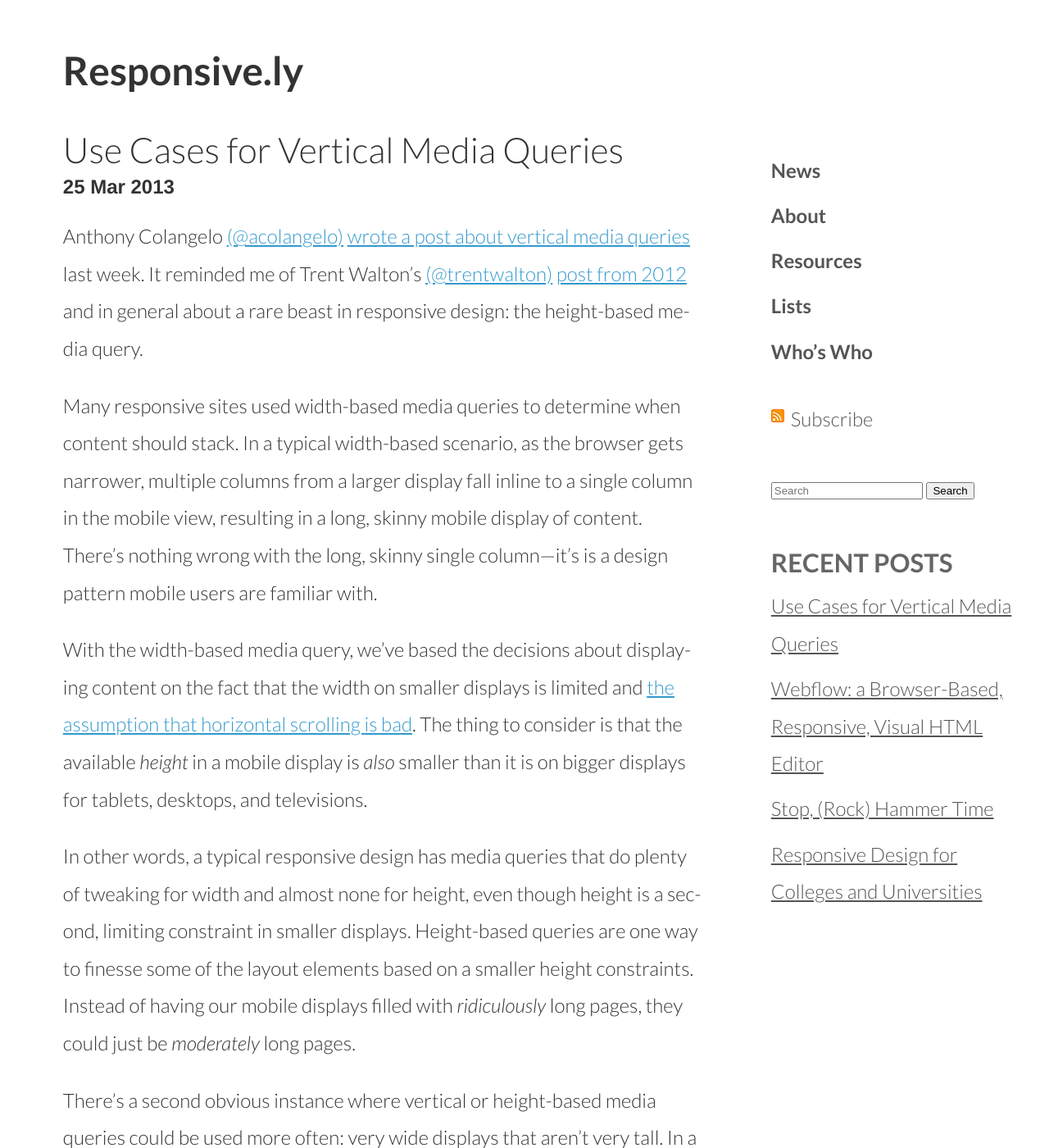
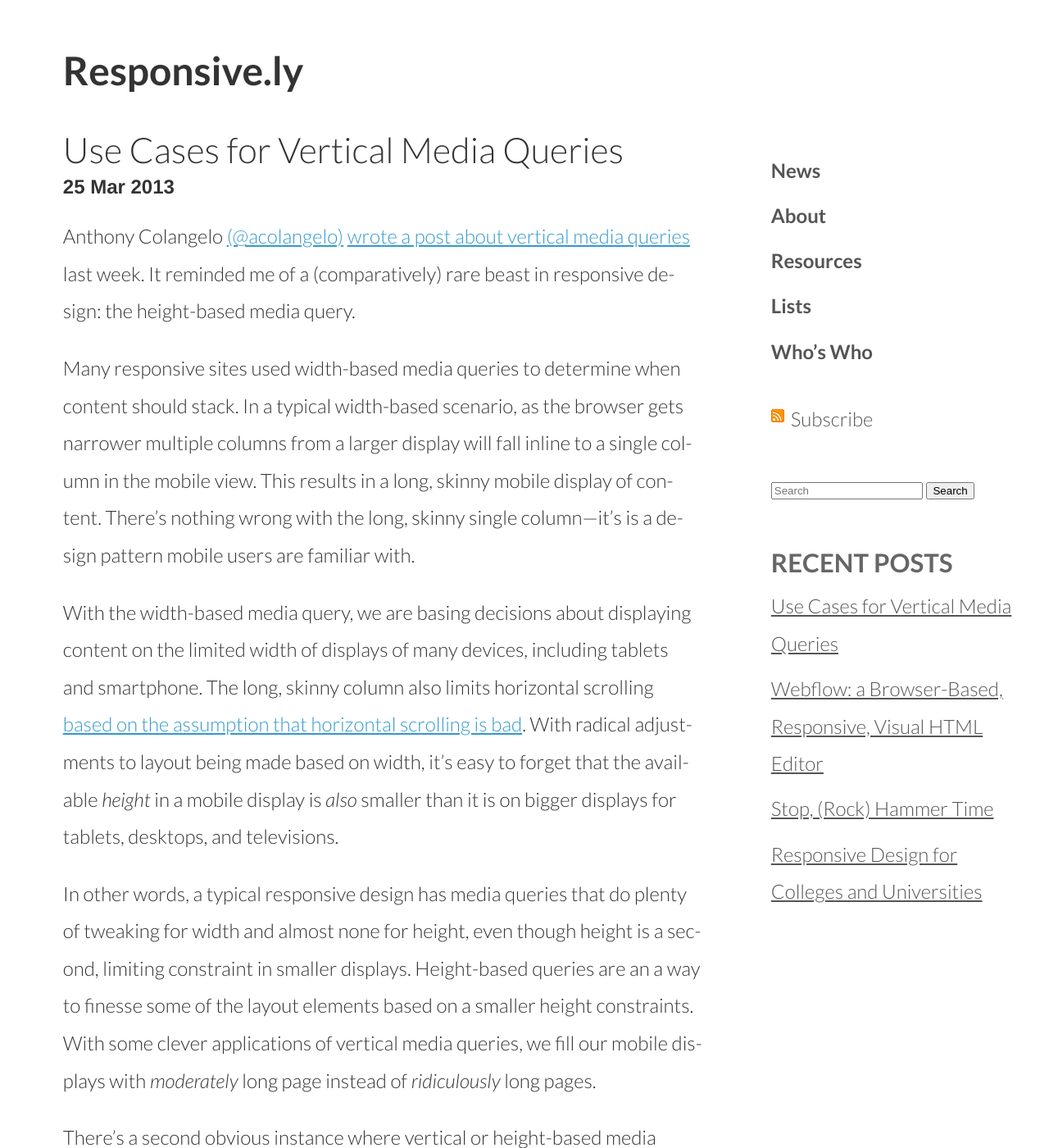
Before and after one commit to thedougco/responsive.ly, a Jekyll site: the page built from _posts/2013-03-25-use-cases-for-vertical-media-queries.md, in a window 1280 px wide and 1400 px high. Shown: the whole window at 82% size. Built offline with Jekyll 4.4.1, drawn with Linux system fonts in a browser that asks for light colours; nearby versions of some CDN libraries; Markdown is read by kramdown in place of the engine named in the settings; comment, search, counter and statistics services are not loaded; some of the changed text lies outside the part shown.

Commit message:
post edits

```diff
--- a/_posts/2013-03-25-use-cases-for-vertical-media-queries.md
+++ b/_posts/2013-03-25-use-cases-for-vertical-media-queries.md
@@ -5,17 +5,17 @@ date: 2013-03-25
 categories: [Responsive, Tools]
 ---
 
-Anthony Colangelo [(@acolangelo)](http://www.twitter.com/@acolangelo) [wrote a post about vertical media queries](http://cognition.happycog.com/article/go-vertical/) last week. It  reminded me of Trent Walton's [(@trentwalton)](http://www.twitter.com/@trentwalton) [post from 2012](http://trentwalton.com/2012/01/11/vertical-media-queries-wide-sites/) and in general about a rare beast in responsive design: the height-based media query.
+Anthony Colangelo [(@acolangelo)](http://www.twitter.com/@acolangelo) [wrote a post about vertical media queries](http://cognition.happycog.com/article/go-vertical/) last week. It reminded me of a (comparatively) rare beast in responsive design: the height-based media query.
 
-Many responsive sites used width-based media queries to determine when content should stack. In a typical width-based scenario, as the browser gets narrower, multiple columns from a larger display fall inline to a single column in the mobile view, resulting in a long, skinny mobile display of content. There's nothing wrong with the long, skinny single column—it's is a design pattern mobile users are familiar with.
+Many responsive sites used width-based media queries to determine when content should stack. In a typical width-based scenario, as the browser gets narrower multiple columns from a larger display will fall inline to a single column in the mobile view. This results in a long, skinny mobile display of content. There's nothing wrong with the long, skinny single column—it's is a design pattern mobile users are familiar with.
 
-With the width-based media query, we've based the decisions about displaying content on the fact that the width on smaller displays is limited and [the assumption that horizontal scrolling is bad](http://www.nngroup.com/articles/scrolling-and-scrollbars/). The thing to consider is that the available *height* in a mobile display is *also* smaller than it is on bigger displays for tablets, desktops, and televisions.
+With the width-based media query, we are basing decisions about displaying content on the limited width of displays of many devices, including tablets and smartphone. The long, skinny column also limits horizontal scrolling [based on the assumption that horizontal scrolling is bad](http://www.nngroup.com/articles/scrolling-and-scrollbars/). With radical adjustments to layout being made based on width, it's easy to forget that the available *height* in a mobile display is *also* smaller than it is on bigger displays for tablets, desktops, and televisions.
 
-In other words, a typical responsive design has media queries that do plenty of tweaking for width and almost none for height, even though height is a second, limiting constraint in smaller displays. Height-based queries are one way to finesse some of the layout elements based on a smaller height constraints. Instead of having our mobile displays filled with *ridiculously* long pages, they could just be *moderately* long pages.
+In other words, a typical responsive design has media queries that do plenty of tweaking for width and almost none for height, even though height is a second, limiting constraint in smaller displays. Height-based queries are an a way to finesse some of the layout elements based on a smaller height constraints. With some clever applications of vertical media queries, we fill our mobile displays with *moderately* long page instead of *ridiculously* long pages.
 
 There's a second obvious instance where vertical or height-based media queries could be used more often: very wide displays that aren't very tall. In a case where we are adjusting content for the full width of very large flatscreen, we have the opposite problem of the long, skinny experience: the short, wide webpage. If you've done much browsing of fully responsive sites on HDTVs you'll be familiar with this.
 
-In Anthony's post, he notes the [iPhone landing page](http://www.apple.com/iphone/) uses a vertical media query to adjust the height of the hero shot. He also asks readers for examples via Twitter submission. I thought this topic could use a little a more exploration, so I collected and categorized some different use cases for vertical media queries, both from the Twitter responses to Anthony's post and other examples I was able to find by looking around.
+In Anthony's post, he notes the [iPhone landing page](http://www.apple.com/iphone/) uses a vertical media query to adjust the height of the hero shot. He also asks readers for examples via Twitter submission. I thought this topic could use a little a more exploration, so I collected and categorized some different use cases for vertical media queries. These examples are pulled both from the Twitter responses to Anthony's post and other posts and demos on different sites.
 
 ##Modifying the size (or viewable area) of large images based on height
 
```
